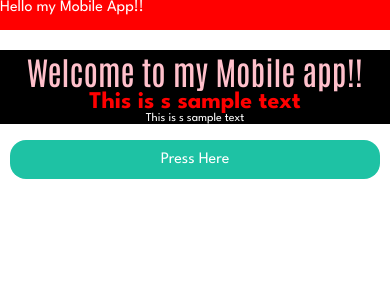
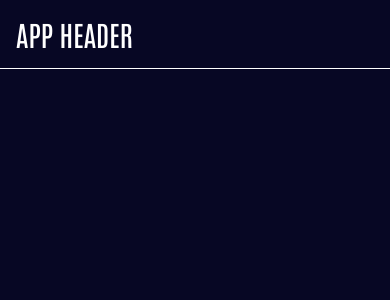
Before and after one commit to mostafizur99/mobile-app-starter, a React Native app: screen /Home in a window 390 px wide. Shown: the top 300 px of the page. Built offline with nearby package versions, Linux system fonts and the light colour scheme.

Commit message:
feat: app navigation header added

```diff
--- a/App.js
+++ b/App.js
@@ -5,6 +5,11 @@ import { spacing } from './src/theme/spacing';
 import { useFonts } from 'expo-font';
 import { typography } from './src/theme/typography';
 import Text from './src/components/text/text';
+import { DarkTheme, NavigationContainer } from '@react-navigation/native';
+import { createNativeStackNavigator } from '@react-navigation/native-stack';
+import Home from './src/screens/home';
+
+const Stack = createNativeStackNavigator();
 
 export default function App() {
   const [fontsLoaded] = useFonts({
@@ -18,37 +23,18 @@ export default function App() {
   }
 
   return (
-    <SafeAreaView>
-      <ScrollView>
-        <View style={{ height: 30, backgroundColor: "red", }}>
-          <Text>Hello my Mobile App!!</Text>
-        </View>
-        <View style={{ alignItems: 'center', justifyContent: 'center', marginTop: spacing[6], backgroundColor: 'black' }}>
-          <Text preset='h1' style={{ color: 'pink' }}>Welcome to my Mobile app!!</Text>
-          <Text preset='h3' style={{ color: 'red' }}>This is s sample text</Text>
-          <Text preset='small'>This is s sample text</Text>
-        </View>
-        <TouchableOpacity style={styles.button}
-          onPress={() => {
-            alert("pressed");
-          }}
-        >
-          <Text>Press Here</Text>
-        </TouchableOpacity>
-        <StatusBar style="auto" />
-      </ScrollView>
-    </SafeAreaView >
+    <NavigationContainer theme={DarkTheme}>
+      <Stack.Navigator screenOptions={{ headerShown: false }}>
+        <Stack.Screen name="Home" component={Home} />
+      </Stack.Navigator>
+      {/* <StatusBar style="light" /> */}
+    </NavigationContainer>
   );
 }
 
 const styles = StyleSheet.create({
-  button: {
-    alignItems: 'center',
-    backgroundColor: colors.green,
-    padding: spacing[4],
-    marginTop: spacing[5],
-    borderRadius: 16,
-    marginLeft: 10,
-    marginRight: 10,
+  container: {
+    flex: 1,
+    backgroundColor: colors.black,
   },
 });
--- a/package.json
+++ b/package.json
@@ -9,11 +9,15 @@
     "web": "expo start --web"
   },
   "dependencies": {
+    "@react-navigation/native": "^6.1.3",
+    "@react-navigation/native-stack": "^6.9.9",
     "expo": "~47.0.12",
     "expo-font": "~11.0.1",
     "expo-status-bar": "~1.4.2",
     "react": "18.1.0",
-    "react-native": "0.70.5"
+    "react-native": "0.70.5",
+    "react-native-safe-area-context": "4.4.1",
+    "react-native-screens": "~3.18.0"
   },
   "devDependencies": {
     "@babel/core": "^7.12.9"
--- /dev/null
+++ b/src/components/header/app-header.js
@@ -0,0 +1,21 @@
+import { StyleSheet, View } from 'react-native'
+import React from 'react'
+import Text from '../text/text'
+import { spacing } from '../../theme/spacing'
+import { colors } from '../../theme/colors'
+
+export default function AppHeader() {
+    return (
+        <View style={styles.container}>
+            <Text preset='h2'>APP HEADER</Text>
+        </View>
+    )
+}
+
+const styles = StyleSheet.create({
+    container: {
+        padding: spacing[5],
+        borderBottomWidth: 0.2,
+        borderBottomColor: colors.white,
+    }
+})
--- a/src/components/text/text.js
+++ b/src/components/text/text.js
@@ -1,5 +1,5 @@
+import { Text as RNText, StyleSheet } from 'react-native'
 import React from 'react'
-import { Text as RNText, StyleSheet } from 'react-native'
 import { presets } from './text.preset'
 
 export default function Text({ children, preset = "default", style }) {
--- /dev/null
+++ b/src/screens/home.js
@@ -0,0 +1,18 @@
+import { SafeAreaView, StyleSheet, View } from 'react-native'
+import React from 'react'
+import AppHeader from '../components/header/app-header'
+import { colors } from '../theme/colors'
+
+export default function Home() {
+    return (
+        <SafeAreaView style={styles.container}>
+            <AppHeader />
+        </SafeAreaView>
+    )
+}
+
+const styles = StyleSheet.create({
+    container: {
+        flex: 1, backgroundColor: colors.black
+    }
+})
```
Also changed, not shown: 1 other file (tests, documents, lock files or other folders).
